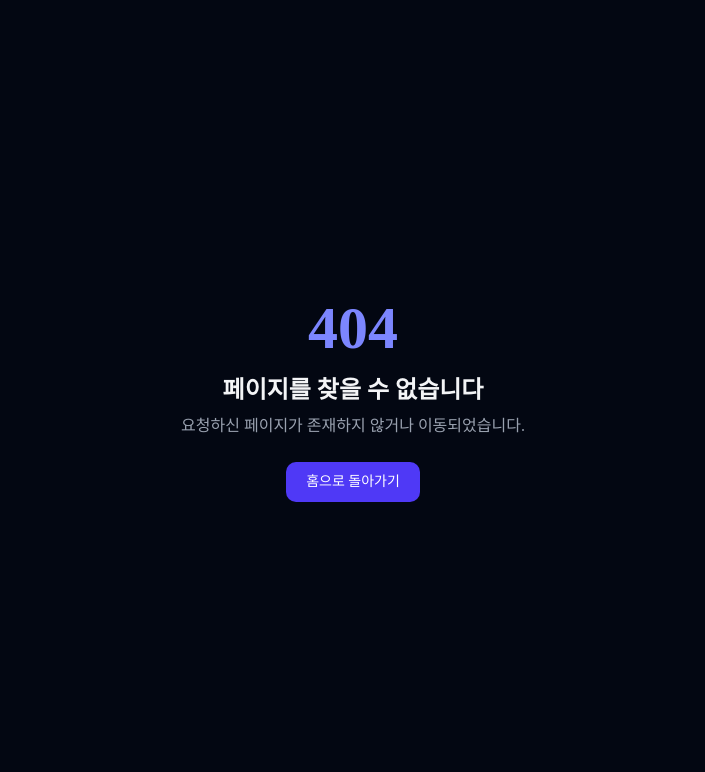
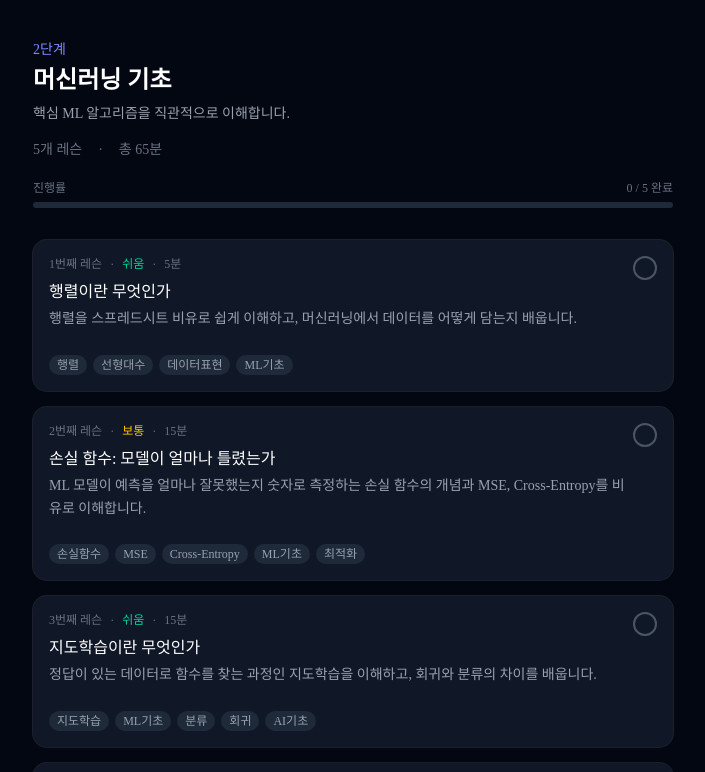
Before and after one commit to SuLim-creator/ai-learning-app, a Next.js app: page /learn/ml-basics in a window 1280 px wide. Before the commit this address had no page. Shown: the top 772 px of the page, without its empty margins (287-992 px from the left). Built offline with nearby package versions, Linux system fonts and the light colour scheme.

Commit message:
feat: add routes for ml-basics, dl-basics, nlp-basics, ai-apps stages
Each stage gets /learn/{slug}/page.tsx and /learn/{slug}/[lessonId]/page.tsx
with generateStaticParams for SSG.

Co-Authored-By: Claude Sonnet 4.6 <noreply@anthropic.com>

```diff
--- /dev/null
+++ b/app/learn/ai-apps/[lessonId]/page.tsx
@@ -0,0 +1,20 @@
+import { notFound } from "next/navigation";
+import { getLesson, getLessons } from "@/lib/lessons";
+import { LessonDetail } from "@/app/components/lesson-detail";
+
+interface Props {
+  params: Promise<{ lessonId: string }>;
+}
+
+export async function generateStaticParams() {
+  return getLessons("ai-apps").map((l) => ({ lessonId: l.id }));
+}
+
+export default async function LessonPage({ params }: Props) {
+  const { lessonId } = await params;
+  const lesson = getLesson("ai-apps", lessonId);
+
+  if (!lesson) notFound();
+
+  return <LessonDetail lesson={lesson} />;
+}
--- /dev/null
+++ b/app/learn/ai-apps/page.tsx
@@ -0,0 +1,43 @@
+import { getLessons } from "@/lib/lessons";
+import { LessonCard } from "@/app/components/lesson-card";
+import { StageProgressBar } from "@/app/components/stage-progress-bar";
+
+export default function AiAppsPage() {
+  const lessons = getLessons("ai-apps");
+
+  return (
+    <div className="min-h-screen bg-gray-950 text-gray-100">
+      <div className="mx-auto max-w-2xl px-4 py-10">
+        <div className="mb-8">
+          <p className="mb-1 text-sm text-indigo-400">5단계</p>
+          <h1 className="mb-2 text-2xl font-bold text-white">AI 실전 응용</h1>
+          <p className="text-sm text-gray-400">
+            실제 AI 서비스를 직접 구축합니다.
+          </p>
+          <div className="mt-4 flex items-center gap-4 text-sm text-gray-500">
+            <span>{lessons.length}개 레슨</span>
+            <span>·</span>
+            <span>
+              총 {lessons.reduce((acc, l) => acc + l.estimatedMinutes, 0)}분
+            </span>
+          </div>
+          <StageProgressBar lessonIds={lessons.map((l) => l.id)} />
+        </div>
+        {lessons.length === 0 ? (
+          <p className="text-center text-gray-600">레슨이 없습니다.</p>
+        ) : (
+          <div className="flex flex-col gap-4">
+            {lessons.map((lesson, i) => (
+              <LessonCard
+                key={lesson.id}
+                lesson={lesson}
+                stage="ai-apps"
+                index={i}
+              />
+            ))}
+          </div>
+        )}
+      </div>
+    </div>
+  );
+}
--- /dev/null
+++ b/app/learn/dl-basics/[lessonId]/page.tsx
@@ -0,0 +1,20 @@
+import { notFound } from "next/navigation";
+import { getLesson, getLessons } from "@/lib/lessons";
+import { LessonDetail } from "@/app/components/lesson-detail";
+
+interface Props {
+  params: Promise<{ lessonId: string }>;
+}
+
+export async function generateStaticParams() {
+  return getLessons("dl-basics").map((l) => ({ lessonId: l.id }));
+}
+
+export default async function LessonPage({ params }: Props) {
+  const { lessonId } = await params;
+  const lesson = getLesson("dl-basics", lessonId);
+
+  if (!lesson) notFound();
+
+  return <LessonDetail lesson={lesson} />;
+}
--- /dev/null
+++ b/app/learn/dl-basics/page.tsx
@@ -0,0 +1,43 @@
+import { getLessons } from "@/lib/lessons";
+import { LessonCard } from "@/app/components/lesson-card";
+import { StageProgressBar } from "@/app/components/stage-progress-bar";
+
+export default function DlBasicsPage() {
+  const lessons = getLessons("dl-basics");
+
+  return (
+    <div className="min-h-screen bg-gray-950 text-gray-100">
+      <div className="mx-auto max-w-2xl px-4 py-10">
+        <div className="mb-8">
+          <p className="mb-1 text-sm text-indigo-400">3단계</p>
+          <h1 className="mb-2 text-2xl font-bold text-white">딥러닝 입문</h1>
+          <p className="text-sm text-gray-400">
+            신경망의 작동 원리를 직관적으로 학습합니다.
+          </p>
+          <div className="mt-4 flex items-center gap-4 text-sm text-gray-500">
+            <span>{lessons.length}개 레슨</span>
+            <span>·</span>
+            <span>
+              총 {lessons.reduce((acc, l) => acc + l.estimatedMinutes, 0)}분
+            </span>
+          </div>
+          <StageProgressBar lessonIds={lessons.map((l) => l.id)} />
+        </div>
+        {lessons.length === 0 ? (
+          <p className="text-center text-gray-600">레슨이 없습니다.</p>
+        ) : (
+          <div className="flex flex-col gap-4">
+            {lessons.map((lesson, i) => (
+              <LessonCard
+                key={lesson.id}
+                lesson={lesson}
+                stage="dl-basics"
+                index={i}
+              />
+            ))}
+          </div>
+        )}
+      </div>
+    </div>
+  );
+}
--- /dev/null
+++ b/app/learn/ml-basics/[lessonId]/page.tsx
@@ -0,0 +1,20 @@
+import { notFound } from "next/navigation";
+import { getLesson, getLessons } from "@/lib/lessons";
+import { LessonDetail } from "@/app/components/lesson-detail";
+
+interface Props {
+  params: Promise<{ lessonId: string }>;
+}
+
+export async function generateStaticParams() {
+  return getLessons("ml-basics").map((l) => ({ lessonId: l.id }));
+}
+
+export default async function LessonPage({ params }: Props) {
+  const { lessonId } = await params;
+  const lesson = getLesson("ml-basics", lessonId);
+
+  if (!lesson) notFound();
+
+  return <LessonDetail lesson={lesson} />;
+}
--- /dev/null
+++ b/app/learn/ml-basics/page.tsx
@@ -0,0 +1,43 @@
+import { getLessons } from "@/lib/lessons";
+import { LessonCard } from "@/app/components/lesson-card";
+import { StageProgressBar } from "@/app/components/stage-progress-bar";
+
+export default function MlBasicsPage() {
+  const lessons = getLessons("ml-basics");
+
+  return (
+    <div className="min-h-screen bg-gray-950 text-gray-100">
+      <div className="mx-auto max-w-2xl px-4 py-10">
+        <div className="mb-8">
+          <p className="mb-1 text-sm text-indigo-400">2단계</p>
+          <h1 className="mb-2 text-2xl font-bold text-white">머신러닝 기초</h1>
+          <p className="text-sm text-gray-400">
+            핵심 ML 알고리즘을 직관적으로 이해합니다.
+          </p>
+          <div className="mt-4 flex items-center gap-4 text-sm text-gray-500">
+            <span>{lessons.length}개 레슨</span>
+            <span>·</span>
+            <span>
+              총 {lessons.reduce((acc, l) => acc + l.estimatedMinutes, 0)}분
+            </span>
+          </div>
+          <StageProgressBar lessonIds={lessons.map((l) => l.id)} />
+        </div>
+        {lessons.length === 0 ? (
+          <p className="text-center text-gray-600">레슨이 없습니다.</p>
+        ) : (
+          <div className="flex flex-col gap-4">
+            {lessons.map((lesson, i) => (
+              <LessonCard
+                key={lesson.id}
+                lesson={lesson}
+                stage="ml-basics"
+                index={i}
+              />
+            ))}
+          </div>
+        )}
+      </div>
+    </div>
+  );
+}
--- /dev/null
+++ b/app/learn/nlp-basics/[lessonId]/page.tsx
@@ -0,0 +1,20 @@
+import { notFound } from "next/navigation";
+import { getLesson, getLessons } from "@/lib/lessons";
+import { LessonDetail } from "@/app/components/lesson-detail";
+
+interface Props {
+  params: Promise<{ lessonId: string }>;
+}
+
+export async function generateStaticParams() {
+  return getLessons("nlp-basics").map((l) => ({ lessonId: l.id }));
+}
+
+export default async function LessonPage({ params }: Props) {
+  const { lessonId } = await params;
+  const lesson = getLesson("nlp-basics", lessonId);
+
+  if (!lesson) notFound();
+
+  return <LessonDetail lesson={lesson} />;
+}
--- /dev/null
+++ b/app/learn/nlp-basics/page.tsx
@@ -0,0 +1,43 @@
+import { getLessons } from "@/lib/lessons";
+import { LessonCard } from "@/app/components/lesson-card";
+import { StageProgressBar } from "@/app/components/stage-progress-bar";
+
+export default function NlpBasicsPage() {
+  const lessons = getLessons("nlp-basics");
+
+  return (
+    <div className="min-h-screen bg-gray-950 text-gray-100">
+      <div className="mx-auto max-w-2xl px-4 py-10">
+        <div className="mb-8">
+          <p className="mb-1 text-sm text-indigo-400">4단계</p>
+          <h1 className="mb-2 text-2xl font-bold text-white">자연어 처리</h1>
+          <p className="text-sm text-gray-400">
+            NLP와 언어 모델의 기초를 학습합니다.
+          </p>
+          <div className="mt-4 flex items-center gap-4 text-sm text-gray-500">
+            <span>{lessons.length}개 레슨</span>
+            <span>·</span>
+            <span>
+              총 {lessons.reduce((acc, l) => acc + l.estimatedMinutes, 0)}분
+            </span>
+          </div>
+          <StageProgressBar lessonIds={lessons.map((l) => l.id)} />
+        </div>
+        {lessons.length === 0 ? (
+          <p className="text-center text-gray-600">레슨이 없습니다.</p>
+        ) : (
+          <div className="flex flex-col gap-4">
+            {lessons.map((lesson, i) => (
+              <LessonCard
+                key={lesson.id}
+                lesson={lesson}
+                stage="nlp-basics"
+                index={i}
+              />
+            ))}
+          </div>
+        )}
+      </div>
+    </div>
+  );
+}
```
